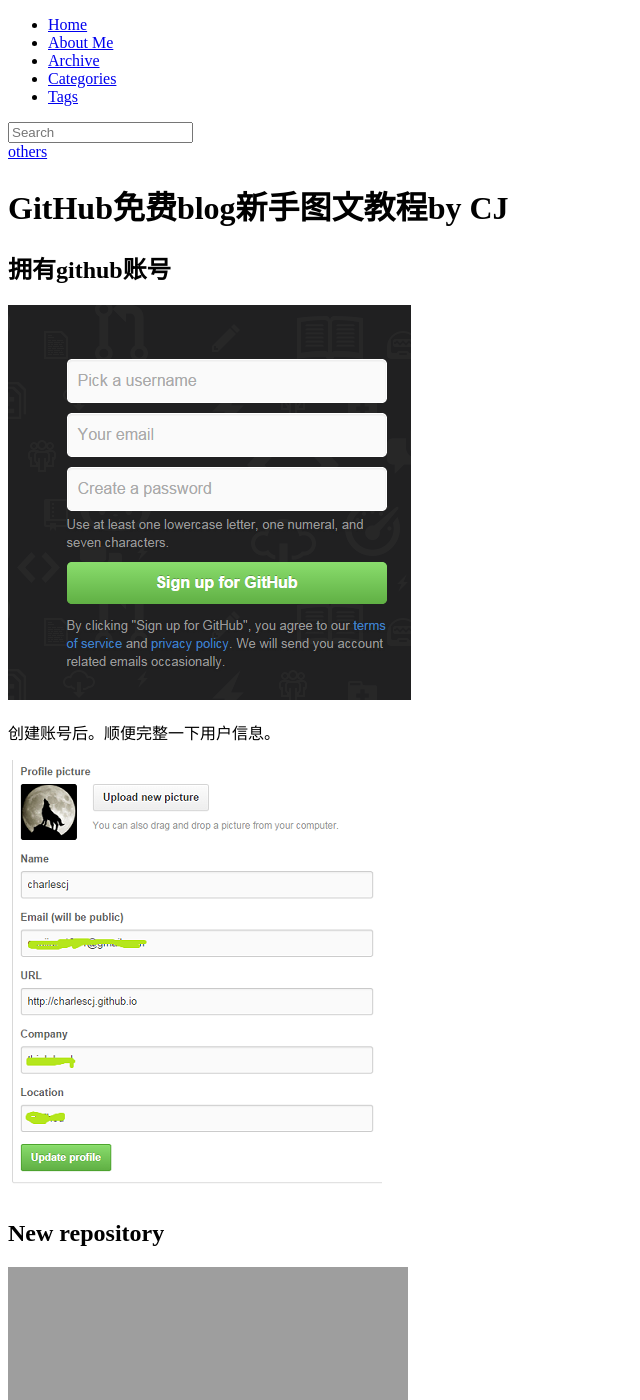
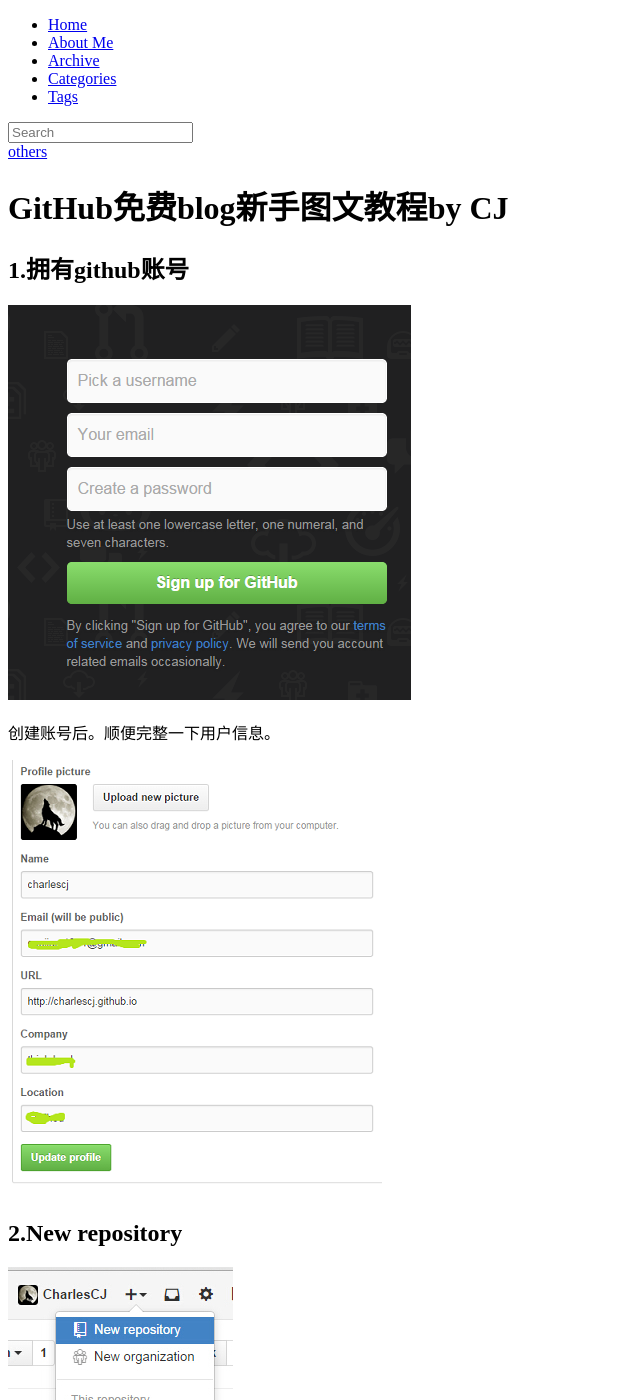
Before and after one commit to CharlesCJ/charlescj.github.io, a Jekyll site: the page built from _posts/2014-11-15-GitHub免费blog新手图文教程_others.markdown, in a window 1280 px wide and 1400 px high. Shown: the whole window, without its empty margins (0-640 px from the left). Built offline with Jekyll 4.4.1, drawn with Linux system fonts in a browser that asks for light colours; nearby versions of some CDN libraries; library files that are not in the unit come from our copies; comment, search, counter and statistics services are not loaded.

Commit message:
Update 2014-11-15-GitHub免费blog新手图文教程_others.markdown

```diff
--- a/_posts/2014-11-15-GitHub免费blog新手图文教程_others.markdown
+++ b/_posts/2014-11-15-GitHub免费blog新手图文教程_others.markdown
@@ -6,28 +6,28 @@ tagline: by CJ
 tags: [others]
 ---
 
-## 拥有github账号
+## 1.拥有github账号
 
 ![1](http://charlescj.github.io/assets/themes/Snail/img/firstGitHubBlog/1.png)
 
-创建账号后。顺便完整一下用户信息。
+  创建账号后。顺便完整一下用户信息。
 
 <!--more-->
 
 ![2](http://charlescj.github.io/assets/themes/Snail/img/firstGitHubBlog/2.png)
 
 
-## New repository
+## 2.New repository
 
-![13](http://charlescj.github.io/assets/themes/Snail/img/firstGitHubBlog/13.png)
+![13](http://charlescj.github.io/assets/themes/Snail/img/firstGitHubBlog/13.jpg)
 
 ![11](http://charlescj.github.io/assets/themes/Snail/img/firstGitHubBlog/11.png)
 
-创建了一个空项目后，settings-->Automatic page generator-->continue to layouts-->选择喜欢的主题-->publish page
+  创建了一个空项目后，settings-->Automatic page generator-->continue to layouts-->选择喜欢的主题-->publish page
 
-以上做完就可以自己提交博客了。
+  以上做完就可以自己提交博客了。
 
-当然得下载一个git客户端（网页上提交不了图片，也不方便），在刚创建的空项目右侧有Clone in Desktop，会先跳转到git客户端下载页面（下载巨慢）
+  当然得下载一个git客户端（网页上提交不了图片，也不方便），在刚创建的空项目右侧有Clone in Desktop，会先跳转到git客户端下载页面（下载巨慢）
 
 ![3](http://charlescj.github.io/assets/themes/Snail/img/firstGitHubBlog/3.png)
 
@@ -41,9 +41,9 @@ http://jekyllthemes.org/
 
 这里特别提一下blog的评论功能，有评论功能的模板里面（没有的话，创建完二级域名后会弹出script代码，可以配置到项目中使用），duoshuo的short_name，需要登录多说官网点击首页的—我要安装--创建二级域名。
 
-![9](http://charlescj.github.io/assets/themes/Snail/img/firstGitHubBlog/9.png)
+![9](http://charlescj.github.io/assets/themes/Snail/img/firstGitHubBlog/9.jpg)
 
-![10](http://charlescj.github.io/assets/themes/Snail/img/firstGitHubBlog/10.png)
+![10](http://charlescj.github.io/assets/themes/Snail/img/firstGitHubBlog/10.jpg)
 站点地址就是要添加评论功能的网站地址
 多说域名中的二级域名就是配置文件中short_name的值。
 到这多说ID就已经创建成功，在blog中可以使用了。
```
